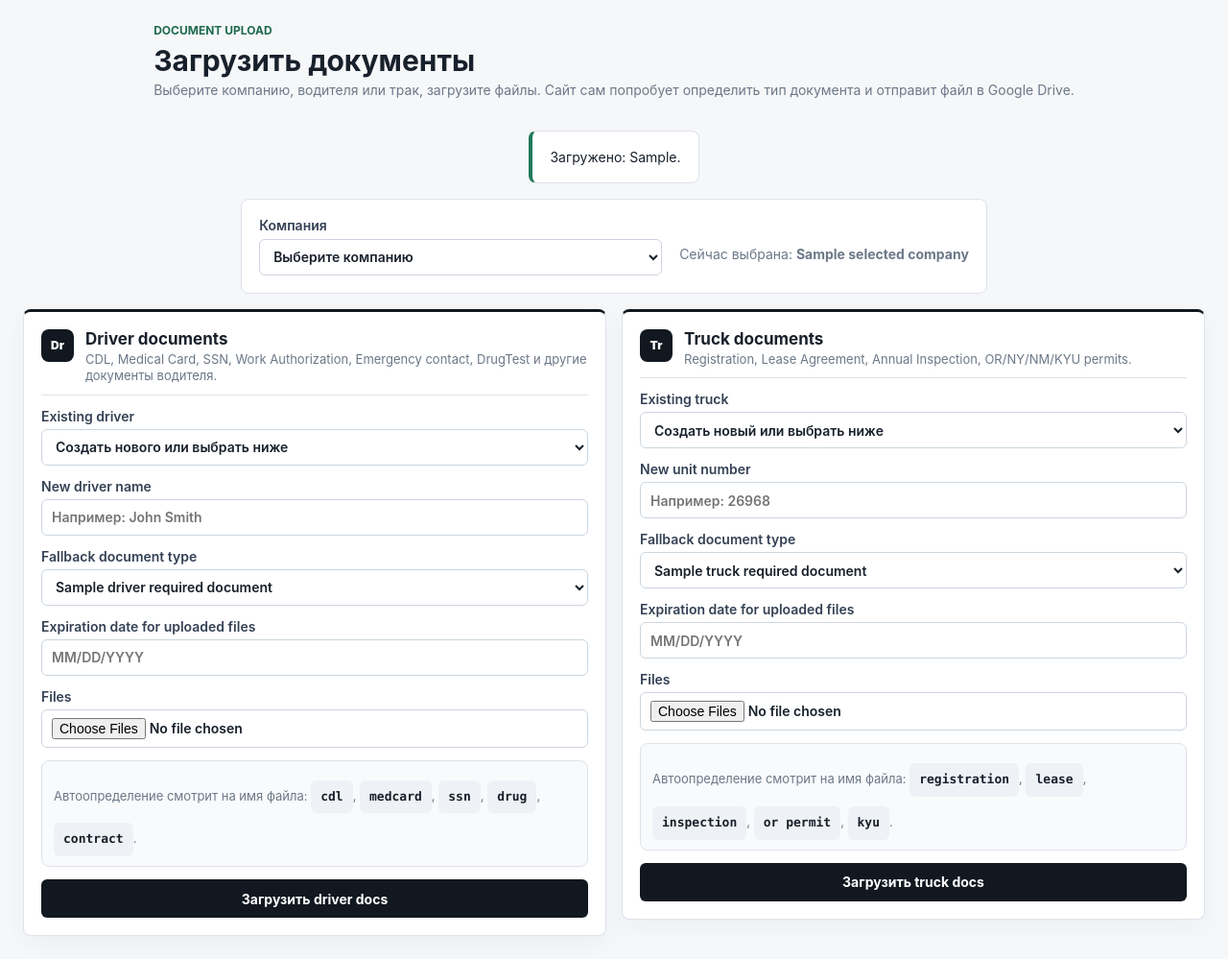
After one commit to alexmorrowind/Astro-TMC, a FastAPI app: template app/web/templates/uploads.html in a window 1280 px wide. The commit adds this page. Shown: the whole page at 96% size. Run offline with FastAPI, Linux system fonts and the light colour scheme; the template is opened without the code that fills it: most values are stand-ins (such as "Sample title", 1, 10 or a date in 2020); some libraries are stand-ins or nearby versions.

Commit message:
Add manual document uploads

```diff
--- a/app/main.py
+++ b/app/main.py
@@ -49,8 +49,14 @@ from app.services.drive_status import move_entity_folder_to_status
 from app.services.drive_sync import scan_drive_to_database
 from app.services.groups import list_groups_for_company, touch_or_create_group_activity, upsert_discovered_telegram_group
 from app.services.incoming import IncomingTelegramMetadata, assign_incoming_document, store_incoming_document
+from app.services.manual_uploads import (
+    guess_uploaded_document_name,
+    store_uploaded_file,
+    upload_driver_document_from_site,
+    upload_truck_document_from_site,
+)
 from app.services.outbox import create_outbox_messages
-from app.services.trucks import list_trucks_with_documents
+from app.services.trucks import list_trucks_with_documents, upsert_truck
 
 
 app = FastAPI(title="Astro TMS")
@@ -461,6 +467,204 @@ def trucks_page(
     )
 
 
+@app.get("/uploads", response_class=HTMLResponse)
+def uploads_page(request: Request, company_id: int | None = None, db: Session = Depends(get_db)):
+    user = require_user(request, db)
+    companies_stmt = select(Company).where(
+        Company.is_hidden == False,
+        Company.terminated_at.is_(None),
+    ).order_by(Company.name)
+    if user.role == UserRole.MANAGER:
+        companies_stmt = companies_stmt.where(Company.id == user.company_id)
+    companies = list(db.scalars(companies_stmt))
+    effective_company_id = user.company_id if user.role == UserRole.MANAGER else company_id
+    selected_company = db.get(Company, effective_company_id) if effective_company_id else None
+    if selected_company and (selected_company.is_hidden or selected_company.terminated_at):
+        selected_company = None
+        effective_company_id = None
+    drivers = visible_active_drivers(db, company_id=effective_company_id) if effective_company_id else []
+    trucks = visible_active_trucks(db, company_id=effective_company_id) if effective_company_id else []
+    driver_required_documents = list_required_document_names(
+        db,
+        company_id=effective_company_id,
+        entity_type=EntityType.DRIVER,
+    )
+    truck_required_documents = list_required_document_names(
+        db,
+        company_id=effective_company_id,
+        entity_type=EntityType.TRUCK,
+    )
+    return render(
+        request,
+        "uploads.html",
+        {
+            "user": user,
+            "companies": companies,
+            "selected_company_id": effective_company_id,
+            "selected_company": selected_company,
+            "drivers": drivers,
+            "trucks": trucks,
+            "driver_required_documents": driver_required_documents,
+            "truck_required_documents": truck_required_documents,
+            "upload_result": request.query_params.get("uploaded"),
+            "upload_error": request.query_params.get("error"),
+        },
+    )
+
+
+@app.post("/uploads/driver")
+async def upload_driver_documents(
+    request: Request,
+    company_id: int = Form(...),
+    driver_id: int | None = Form(None),
+    new_driver_name: str | None = Form(None),
+    fallback_document_name: str = Form("Other"),
+    expiration_date: str | None = Form(None),
+    files: list[UploadFile] = File(...),
+    db: Session = Depends(get_db),
+):
+    user = require_user(request, db)
+    if user.role == UserRole.MANAGER and company_id != user.company_id:
+        raise HTTPException(status_code=403, detail="Access denied")
+    company = db.get(Company, company_id)
+    if not company or company.is_hidden or company.terminated_at:
+        raise HTTPException(status_code=404, detail="Company not found")
+
+    driver = None
+    if driver_id and driver_id > 0:
+        driver = db.scalar(
+            select(Driver)
+            .where(Driver.id == driver_id, Driver.company_id == company.id)
+            .options(joinedload(Driver.company), joinedload(Driver.documents))
+        )
+    if driver is None:
+        clean_driver_name = clean_optional_text(new_driver_name)
+        if not clean_driver_name:
+            return RedirectResponse(f"/uploads?company_id={company.id}&error=driver_required", status_code=303)
+        driver = db.scalar(
+            select(Driver)
+            .where(Driver.company_id == company.id, Driver.full_name == clean_driver_name)
+            .options(joinedload(Driver.company), joinedload(Driver.documents))
+        )
+        if driver is None:
+            driver = Driver(company_id=company.id, full_name=clean_driver_name)
+            db.add(driver)
+            db.flush()
+            driver.company = company
+    driver = ensure_driver_access(user, driver)
+
+    required_names = list_required_document_names(db, company_id=company.id, entity_type=EntityType.DRIVER)
+    parsed_expiration_date = parse_date(expiration_date)
+    uploaded_count = 0
+    for file in files:
+        if not file.filename:
+            continue
+        suffix = Path(file.filename).suffix or ".bin"
+        with tempfile.NamedTemporaryFile(suffix=suffix, delete=False) as temp_file:
+            temp_path = Path(temp_file.name)
+            while chunk := await file.read(1024 * 1024):
+                temp_file.write(chunk)
+        try:
+            stored = store_uploaded_file(
+                source_path=temp_path,
+                original_filename=file.filename,
+                mime_type=file.content_type,
+            )
+            document_name = guess_uploaded_document_name(
+                file_name=file.filename,
+                required_names=required_names,
+                fallback_name=fallback_document_name,
+            )
+            upload_driver_document_from_site(
+                db,
+                driver=driver,
+                stored=stored,
+                document_name=document_name,
+                expiration_date=parsed_expiration_date,
+            )
+            uploaded_count += 1
+        finally:
+            temp_path.unlink(missing_ok=True)
+    refresh_driver_status_from_db(db, driver)
+    db.commit()
+    return RedirectResponse(
+        f"/uploads?company_id={company.id}&uploaded=driver:{uploaded_count}",
+        status_code=303,
+    )
+
+
+@app.post("/uploads/truck")
+async def upload_truck_documents(
+    request: Request,
+    company_id: int = Form(...),
+    truck_id: int | None = Form(None),
+    new_unit_number: str | None = Form(None),
+    fallback_document_name: str = Form("Other"),
+    expiration_date: str | None = Form(None),
+    files: list[UploadFile] = File(...),
+    db: Session = Depends(get_db),
+):
+    user = require_user(request, db)
+    if user.role == UserRole.MANAGER and company_id != user.company_id:
+        raise HTTPException(status_code=403, detail="Access denied")
+    company = db.get(Company, company_id)
+    if not company or company.is_hidden or company.terminated_at:
+        raise HTTPException(status_code=404, detail="Company not found")
+
+    truck = None
+    if truck_id and truck_id > 0:
+        truck = db.scalar(
+            select(Truck)
+            .where(Truck.id == truck_id, Truck.company_id == company.id)
+            .options(joinedload(Truck.company), joinedload(Truck.documents))
+        )
+    if truck is None:
+        clean_unit_number = clean_optional_text(new_unit_number)
+        if not clean_unit_number:
+            return RedirectResponse(f"/uploads?company_id={company.id}&error=truck_required", status_code=303)
+        truck = upsert_truck(db, company_name=company.name, unit_number=clean_unit_number)
+        truck.company = company
+    truck = ensure_truck_access(user, truck)
+
+    required_names = list_required_document_names(db, company_id=company.id, entity_type=EntityType.TRUCK)
+    parsed_expiration_date = parse_date(expiration_date)
+    uploaded_count = 0
+    for file in files:
+        if not file.filename:
+            continue
+        suffix = Path(file.filename).suffix or ".bin"
+        with tempfile.NamedTemporaryFile(suffix=suffix, delete=False) as temp_file:
+            temp_path = Path(temp_file.name)
+            while chunk := await file.read(1024 * 1024):
+                temp_file.write(chunk)
+        try:
+            stored = store_uploaded_file(
+                source_path=temp_path,
+                original_filename=file.filename,
+                mime_type=file.content_type,
+            )
+            document_name = guess_uploaded_document_name(
+                file_name=file.filename,
+                required_names=required_names,
+                fallback_name=fallback_document_name,
+            )
+            upload_truck_document_from_site(
+                db,
+                truck=truck,
+                stored=stored,
+                document_name=document_name,
+                expiration_date=parsed_expiration_date,
+            )
+            uploaded_count += 1
+        finally:
+            temp_path.unlink(missing_ok=True)
+    db.commit()
+    return RedirectResponse(
+        f"/uploads?company_id={company.id}&uploaded=truck:{uploaded_count}",
+        status_code=303,
+    )
+
+
 @app.get("/login", response_class=HTMLResponse)
 def login_page(request: Request, db: Session = Depends(get_db)):
     if get_current_user_from_request(request, db):
@@ -964,7 +1168,13 @@ def request_docs_page(request: Request, db: Session = Depends(get_db)):
     if effective_company_id:
         chats_stmt = chats_stmt.where(TelegramGroup.company_id == effective_company_id)
     chats = list(db.scalars(chats_stmt))
-    chats.sort(key=lambda chat: (0 if chat.chat_type == "private" else 1, not chat.is_active, chat.title.lower()))
+    chats.sort(
+        key=lambda chat: (
+            0 if chat.chat_type == "private" else 1,
+            not chat.is_active,
+            (chat.title or str(chat.chat_id)).lower(),
+        )
+    )
     outbox_stmt = (
         select(TelegramOutboxMessage)
         .outerjoin(TelegramGroup, TelegramGroup.chat_id == TelegramOutboxMessage.chat_id)
--- a/app/web/static/styles.css
+++ b/app/web/static/styles.css
@@ -374,6 +374,12 @@ select {
 .form-error {
   color: var(--danger);
   margin-bottom: 0;
+}
+
+.error-panel {
+  color: var(--danger);
+  border-color: #f5b5ae;
+  background: #fff7f6;
 }
 
 .user-chip {
@@ -1161,6 +1167,44 @@ textarea {
   margin-top: 2px;
 }
 
+.upload-company-panel {
+  display: grid;
+  grid-template-columns: minmax(260px, 420px) minmax(0, 1fr);
+  gap: 18px;
+  align-items: end;
+  margin-bottom: 16px;
+}
+
+.company-select-form {
+  display: grid;
+}
+
+.upload-grid {
+  display: grid;
+  grid-template-columns: repeat(2, minmax(320px, 1fr));
+  gap: 16px;
+  align-items: start;
+}
+
+.upload-panel {
+  gap: 13px;
+}
+
+.upload-hint {
+  padding: 10px 12px;
+  border: 1px solid var(--line);
+  border-radius: 8px;
+  background: #f8fafc;
+  color: var(--muted);
+  font-size: 13px;
+  line-height: 1.45;
+}
+
+.upload-hint code {
+  color: var(--ink);
+  font-weight: 700;
+}
+
 .facts {
   display: grid;
   gap: 12px;
@@ -1344,6 +1388,8 @@ code {
   .stats-grid,
   .detail-grid,
   .admin-grid,
+  .upload-grid,
+  .upload-company-panel,
   .chat-toolbar,
   .details-panel,
   .command-grid,
--- a/app/web/templates/base.html
+++ b/app/web/templates/base.html
@@ -45,6 +45,10 @@
             <span class="nav-icon">Rq</span>
             <span class="nav-label">Запрос доков</span>
           </a>
+          <a href="/uploads" class="{% if request.url.path == '/uploads' %}active{% endif %}" title="Загрузить доки">
+            <span class="nav-icon">Up</span>
+            <span class="nav-label">Загрузить доки</span>
+          </a>
           <a href="/telegram/incoming" class="{% if request.url.path == '/telegram/incoming' %}active{% endif %}" title="Входящие доки">
             <span class="nav-icon">In</span>
             <span class="nav-label">Входящие доки</span>
--- /dev/null
+++ b/app/web/templates/uploads.html
@@ -0,0 +1,135 @@
+{% extends "base.html" %}
+
+{% block content %}
+<header class="page-header">
+  <div>
+    <span class="eyebrow">Document upload</span>
+    <h1>Загрузить документы</h1>
+    <p class="muted">Выберите компанию, водителя или трак, загрузите файлы. Сайт сам попробует определить тип документа и отправит файл в Google Drive.</p>
+  </div>
+</header>
+
+{% if upload_result %}
+<section class="info-panel notice-panel">
+  Загружено: {{ upload_result }}.
+</section>
+{% endif %}
+{% if upload_error %}
+<section class="info-panel notice-panel error-panel">
+  Ошибка: выберите существующую запись или заполните новое имя.
+</section>
+{% endif %}
+
+<section class="info-panel upload-company-panel">
+  <form method="get" action="/uploads" class="company-select-form">
+    <label>
+      Компания
+      <select name="company_id" onchange="this.form.submit()">
+        <option value="">Выберите компанию</option>
+        {% for company in companies %}
+        <option value="{{ company.id }}" {% if selected_company_id == company.id %}selected{% endif %}>{{ company.name }}</option>
+        {% endfor %}
+      </select>
+    </label>
+  </form>
+  {% if selected_company %}
+  <p class="muted">Сейчас выбрана: <strong>{{ selected_company.name }}</strong></p>
+  {% else %}
+  <p class="muted">Сначала выберите компанию. Потом можно будет загрузить документы водителя или трака.</p>
+  {% endif %}
+</section>
+
+{% if selected_company %}
+<section class="upload-grid">
+  <form class="info-panel form-panel upload-panel" method="post" action="/uploads/driver" enctype="multipart/form-data">
+    <div class="panel-title">
+      <span class="panel-icon">Dr</span>
+      <div>
+        <h2>Driver documents</h2>
+        <p>CDL, Medical Card, SSN, Work Authorization, Emergency contact, DrugTest и другие документы водителя.</p>
+      </div>
+    </div>
+    <input type="hidden" name="company_id" value="{{ selected_company.id }}">
+    <label>
+      Existing driver
+      <select name="driver_id">
+        <option value="0">Создать нового или выбрать ниже</option>
+        {% for driver in drivers %}
+        <option value="{{ driver.id }}">{{ driver.full_name }}</option>
+        {% endfor %}
+      </select>
+    </label>
+    <label>
+      New driver name
+      <input name="new_driver_name" placeholder="Например: John Smith">
+    </label>
+    <label>
+      Fallback document type
+      <select name="fallback_document_name">
+        {% for document_name in driver_required_documents %}
+        <option value="{{ document_name }}">{{ document_name }}</option>
+        {% endfor %}
+        <option value="Other">Other</option>
+      </select>
+    </label>
+    <label>
+      Expiration date for uploaded files
+      <input name="expiration_date" placeholder="MM/DD/YYYY" inputmode="numeric">
+    </label>
+    <label>
+      Files
+      <input name="files" type="file" multiple required accept="image/*,.pdf,.doc,.docx">
+    </label>
+    <div class="upload-hint">
+      Автоопределение смотрит на имя файла: <code>cdl</code>, <code>medcard</code>, <code>ssn</code>, <code>drug</code>, <code>contract</code>.
+    </div>
+    <button class="primary-button" type="submit">Загрузить driver docs</button>
+  </form>
+
+  <form class="info-panel form-panel upload-panel" method="post" action="/uploads/truck" enctype="multipart/form-data">
+    <div class="panel-title">
+      <span class="panel-icon">Tr</span>
+      <div>
+        <h2>Truck documents</h2>
+        <p>Registration, Lease Agreement, Annual Inspection, OR/NY/NM/KYU permits.</p>
+      </div>
+    </div>
+    <input type="hidden" name="company_id" value="{{ selected_company.id }}">
+    <label>
+      Existing truck
+      <select name="truck_id">
+        <option value="0">Создать новый или выбрать ниже</option>
+        {% for truck in trucks %}
+        <option value="{{ truck.id }}">Unit {{ truck.unit_number }}</option>
+        {% endfor %}
+      </select>
+    </label>
+    <label>
+      New unit number
+      <input name="new_unit_number" placeholder="Например: 26968">
+    </label>
+    <label>
+      Fallback document type
+      <select name="fallback_document_name">
+        {% for document_name in truck_required_documents %}
+        <option value="{{ document_name }}">{{ document_name }}</option>
+        {% endfor %}
+        <option value="Other">Other</option>
+      </select>
+    </label>
+    <label>
+      Expiration date for uploaded files
+      <input name="expiration_date" placeholder="MM/DD/YYYY" inputmode="numeric">
+    </label>
+    <label>
+      Files
+      <input name="files" type="file" multiple required accept="image/*,.pdf,.doc,.docx">
+    </label>
+    <div class="upload-hint">
+      Автоопределение смотрит на имя файла: <code>registration</code>, <code>lease</code>, <code>inspection</code>, <code>or permit</code>, <code>kyu</code>.
+    </div>
+    <button class="primary-button" type="submit">Загрузить truck docs</button>
+  </form>
+</section>
+{% endif %}
+{% endblock %}
```
Also changed, not shown: app/services/drive.py (+37 -7 lines), app/services/manual_uploads.py (added, +114 -0 lines).
